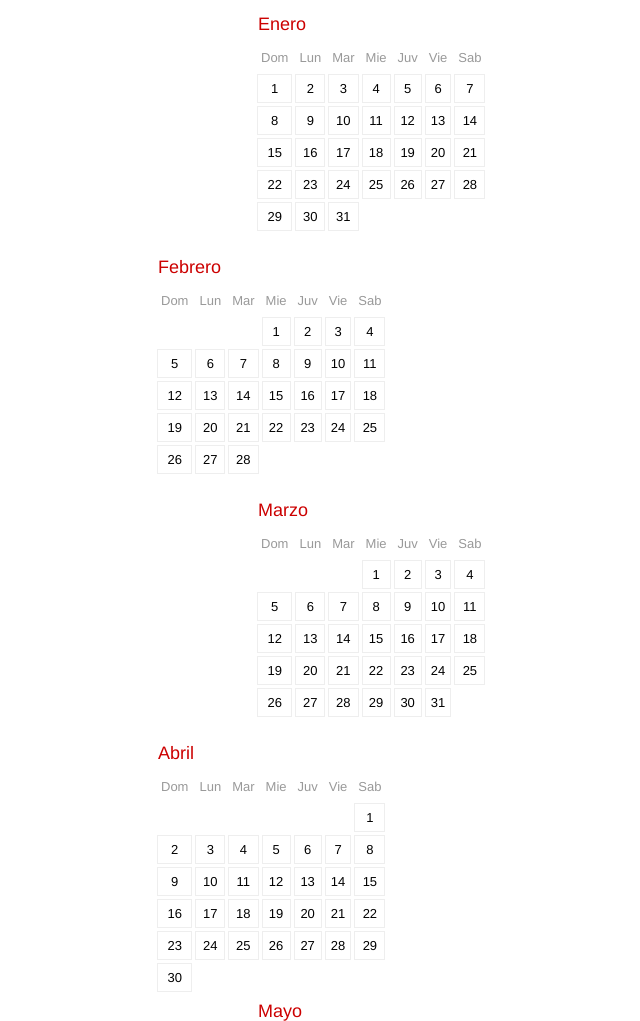
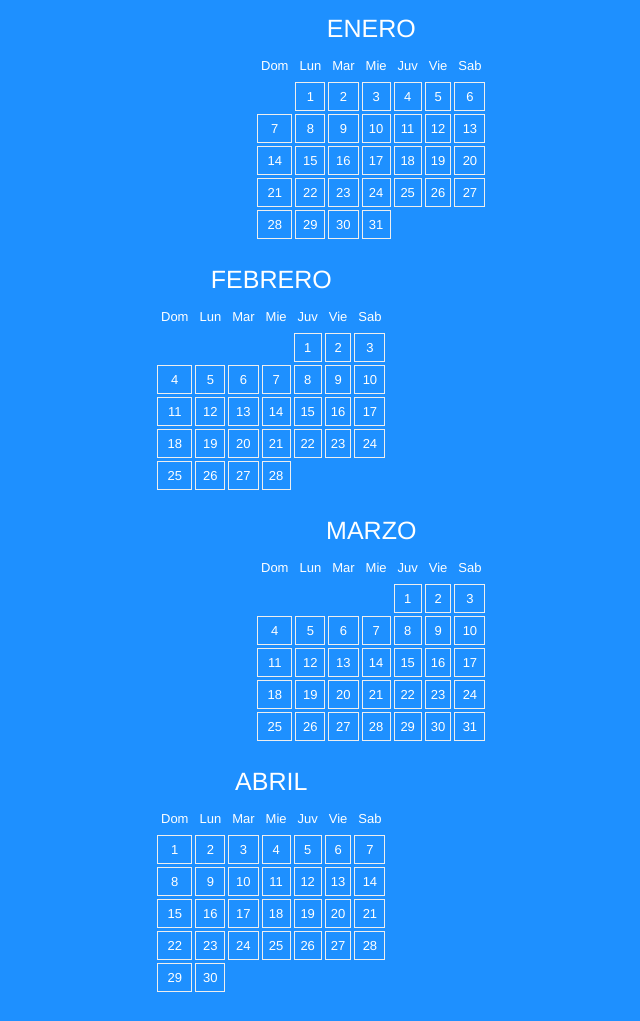
Before and after one commit to ddmagweb/calendario-2018, a plain HTML site: page index.html in a window 1280 px wide. Shown: the top 1021 px of the page, without its empty margins (311-951 px from the left). Drawn offline with Linux system fonts and the light colour scheme.

Commit message:
Calendario 2018 en JavaScript y CSS

```diff
--- a/index.html
+++ b/index.html
@@ -7,6 +7,6 @@
 </head>
 <body>
 
-	<script src="main.js"></script>
+	<script src="main.js" defer></script>
 </body>
 </html>
--- a/main.js
+++ b/main.js
@@ -50,7 +50,7 @@ numerar();
 
 function numerar() {
   for (i = 1; i < 366; i++) {
-    let fecha = fechaPorDia(2017, i);
+    let fecha = fechaPorDia(2018, i);
     let mes = fecha.getMonth();
     let select_tabla = document.getElementsByClassName('tabla_mes')[mes];
     let dia = fecha.getDate()
--- a/styles.css
+++ b/styles.css
@@ -1,4 +1,7 @@
 /*Calendario */
+body{
+  background-color: dodgerblue;
+}
 div.mes {
   margin: 0 auto;
   width: 250px;
@@ -16,6 +19,7 @@ div.mes:nth-child(even) {
 div.mes th,
 div.mes td,
 div.mes caption {
+  color: #fff;
   font: normal 13px "Helvetica Neue", Helvetica, Arial, sans-serif;
   padding: 6px 4px;
 }
@@ -31,11 +35,13 @@ div.mes td {
 }
 
 div.mes th {
-  color: #999;
+  color: #fff;
 }
 
 div.mes caption.titulo {
   text-align: left;
-  font-size: 18px;
-  color: #c00;
+  font-size: 25px;
+  text-transform: uppercase;
+  text-align: center;
+  color: #fff;
 }
```
